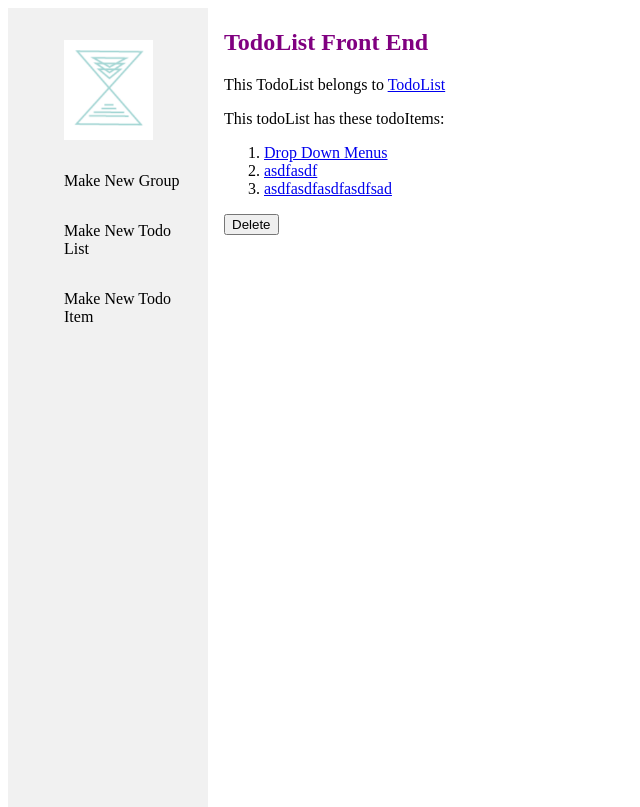
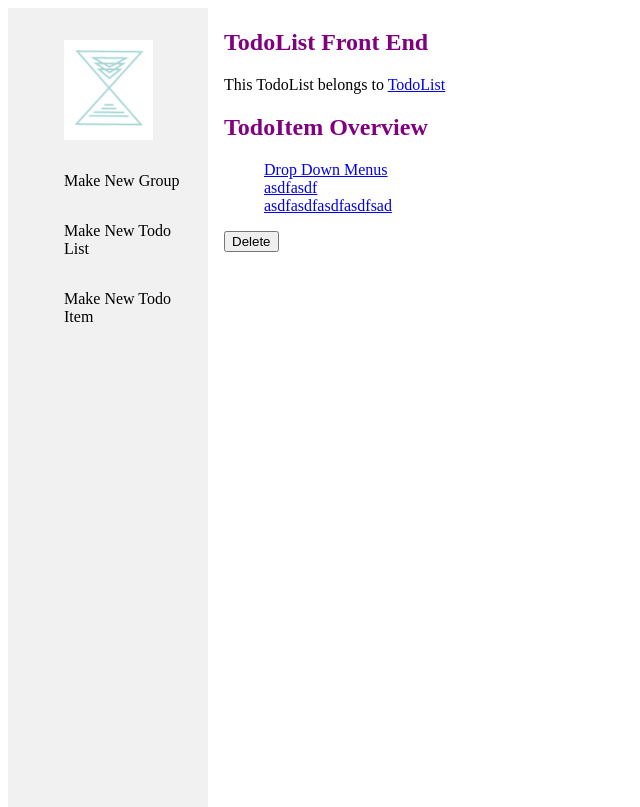
Before and after one commit to hyunlee1999/CalendarApp, a Django app: template calendarSite/calendarApp/templates/todoListDetail.html in a window 1280 px wide. Shown: the top 807 px of the page, without its empty margins (0-640 px from the left). Run offline with Django 3.2, Linux system fonts and the light colour scheme; the template is opened without the code that fills it: values that come from a table or form of the project are taken from there, others are empty; data comes from the database, SQL or seed files in the repository; both versions use the stored data as it was after the commit; some libraries are stand-ins or nearby versions.

Commit message:
todoList details

```diff
--- a/calendarSite/calendarApp/templates/todoListDetail.html
+++ b/calendarSite/calendarApp/templates/todoListDetail.html
@@ -6,12 +6,12 @@
     <h2>TodoList <span id="name">{{ todoList.name }}<span></h2>
         <p>This TodoList belongs to <a href="/{{group.name}}"><span> {{ group.name }}</span></a> </p>
         {% if todoItems %}
-        <p>This todoList has these todoItems:</p>
-        <ol>
+        <h2>TodoItem Overview</h2>
+        <ul>
             {% for todoItem in todoItems %}
             <li><a href="/{{group.name}}/{{todoList.name}}/{{todoItem.name}}">{{ todoItem.name }}</a></li>
             {% endfor %}
-        </ol>
+        </ul>
 
         {% else %}
         <p>There is no todoItems for this todoLists</p>
--- a/calendarSite/calendarApp/views.py
+++ b/calendarSite/calendarApp/views.py
@@ -4,12 +4,6 @@ from .models import Group, TodoList, TodoItem
 from .forms import GroupForm, TodoListForm, TodoItemForm
 from django.http import JsonResponse
 from django.shortcuts import redirect
-
-
-
-
-#need to throw an error if there the users make a name that is already in the database.
-#Also need to code some of the things if it is empty
 
 
 def index(request):
```
Also changed, not shown: calendarSite/db.sqlite3.
